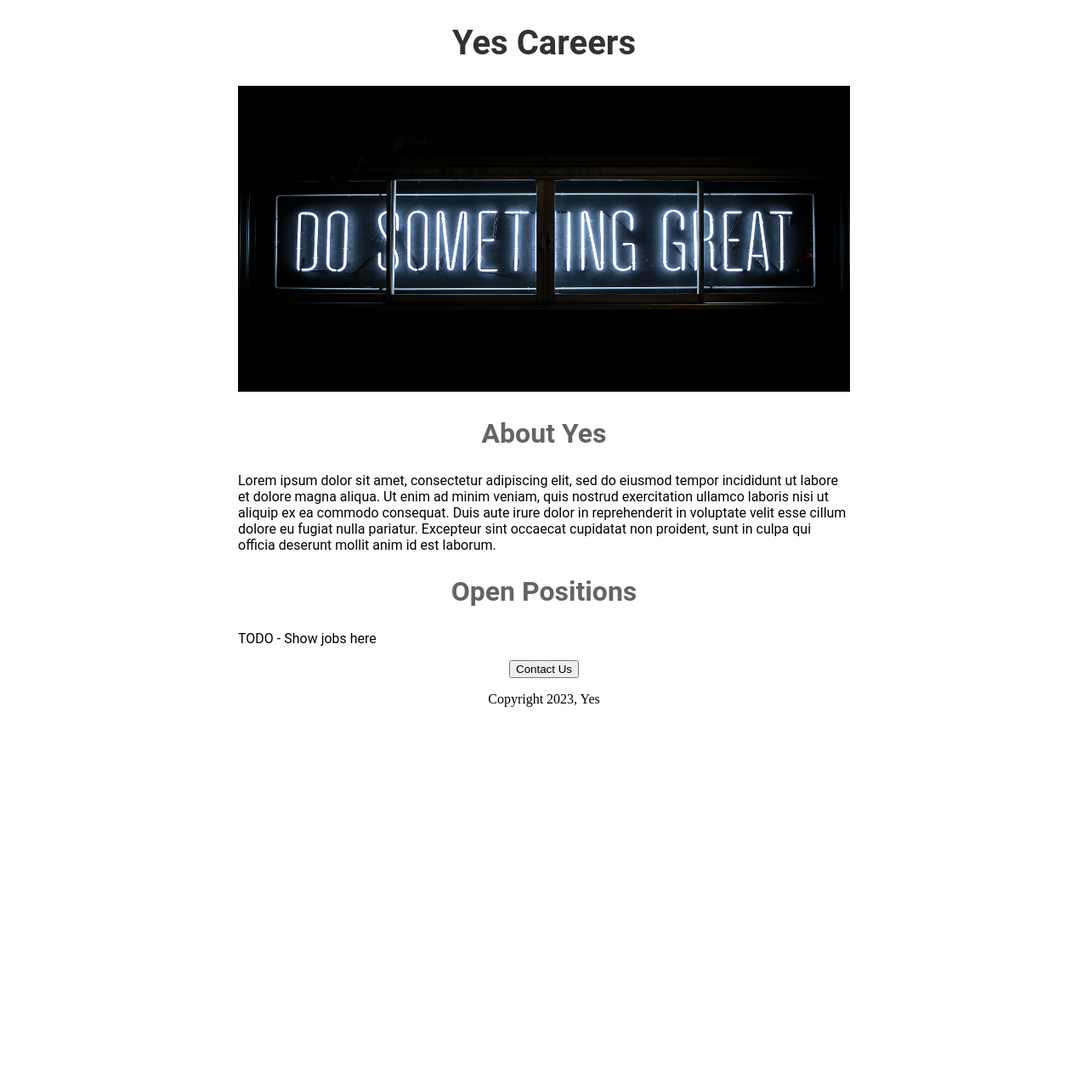
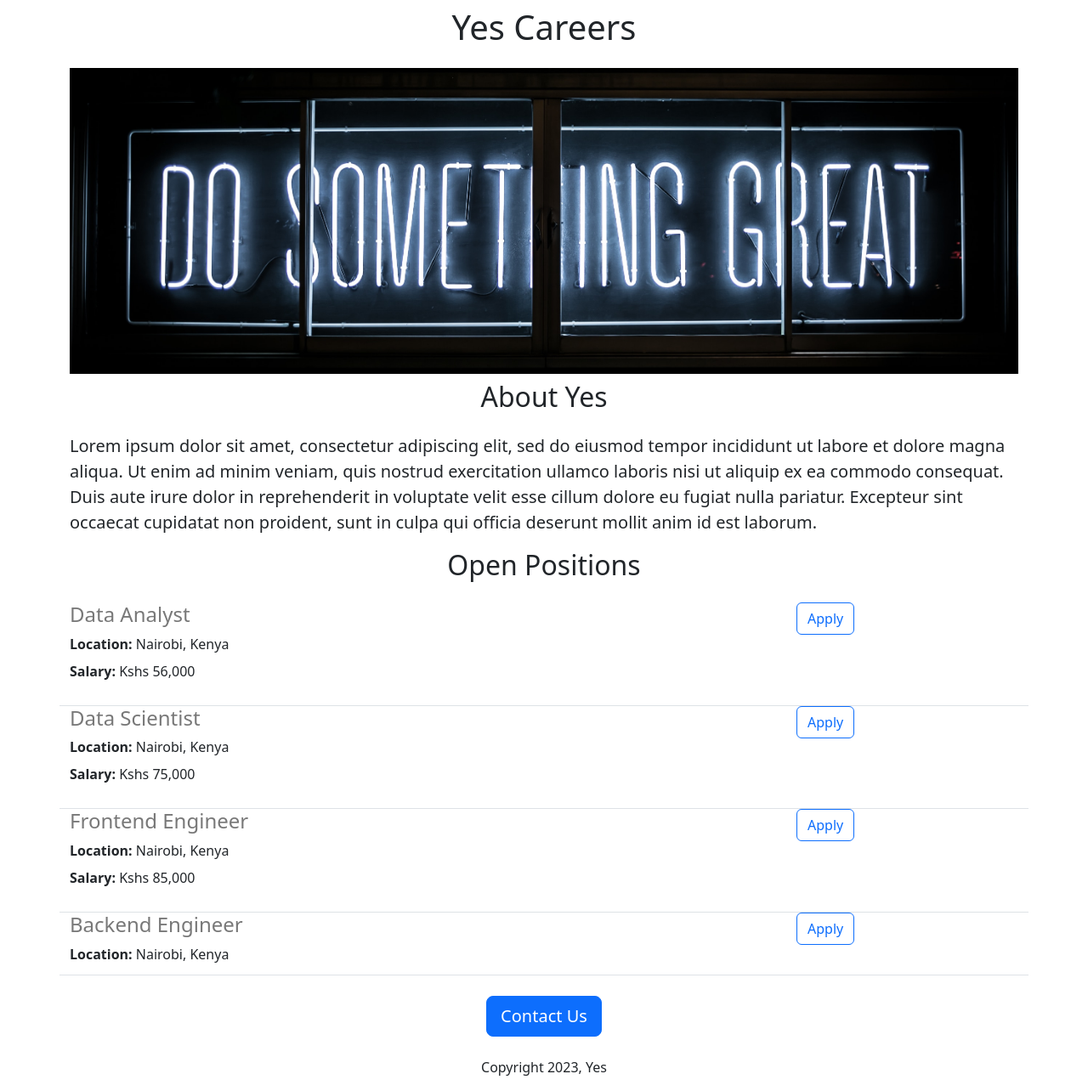
Before and after one commit to Obony/yes-website, a Flask app: page / in a window 1280 px wide. Shown: the whole page at 85% size. Before the commit the page ends 832 px from the top, so only its background shows below. Run offline with Flask 3, Linux system fonts and the light colour scheme.

Commit message:
Added dynamic data and api route

```diff
--- a/app.py
+++ b/app.py
@@ -1,10 +1,44 @@
-from flask import Flask, render_template
+from flask import Flask, render_template, jsonify
 
 app = Flask(__name__)
 
+
+JOBS = [
+  {
+    'id': 1,
+    'title': 'Data Analyst',
+    'location': 'Nairobi, Kenya',
+    'salary': 'Kshs 56,000'
+  },
+  {
+    'id': 2,
+    'title': 'Data Scientist',
+    'location': 'Nairobi, Kenya',
+    'salary': 'Kshs 75,000'
+  },
+  {
+    'id': 3,
+    'title': 'Frontend Engineer',
+    'location': 'Nairobi, Kenya',
+    'salary': 'Kshs 85,000'
+  },
+  {
+    'id': 4,
+    'title': 'Backend Engineer',
+    'location': 'Nairobi, Kenya'
+  }
+]
+
 @app.route("/")
 def hello_world():
-    return render_template('home.html')
+    return render_template('home.html',
+                           jobs=JOBS,
+                           company_name='Yes')
+
+
+@app.route("/api/jobs")
+def list_jobs():
+  return jsonify(JOBS)
 
 
 if __name__ == "__main__":
--- a/templates/home.html
+++ b/templates/home.html
@@ -5,53 +5,35 @@
   <meta http-equiv="X-UA-Compatible" content="IE=edge">
   <meta name="viewport" content="width=device-width, initial-scale=1.0">
   <title> Yes Career </title>
+  <link href="https://cdn.jsdelivr.net/npm/bootstrap@5.3.1/dist/css/bootstrap.min.css" rel="stylesheet" integrity="sha384-4bw+/aepP/YC94hEpVNVgiZdgIC5+VKNBQNGCHeKRQN+PtmoHDEXuppvnDJzQIu9" crossorigin="anonymous">
 
   <style>
-    h1 {
-      font-size: 40px;
-      font-family: Roboto;
-      font-weight: bold;
-      color: rgb(50, 50, 50);
-      text-align: center;
-    }
-
     #banner {
+      height: 360px;
       width: 100%;
-      height: 360px;
-      object-fit: covcover   }
-
-    h2 {
-      font-size: 32px;
-      font-family: Roboto;
-      color: rgb(100, 100, 100);
-      text-align: center;
-    }
-
-    .bodytext {
-      font-family: Roboto;
-      color: rgb(80)80, 80);
-    }
-
-    #container {
-      max-width: 720px;
-      margin: 0 auto;
+      object-fit: cover;
     }
   </style>
+
 </head>
 <body>
-  <div id="container">
-    <h1> Yes Careers </h1>
-    <img id="banner" src="https://yes-website--obony.repl.co/static/banner.jpeg" >
-    <h2> About Yes </h2>
-    <p class="bodytext">
+  <div class="container">
+    <h1 class="text-center mt-2 mb-4"> {{company_name}} Careers </h1>
+    <img class="img-fluid" id="banner" src="https://yes-website--obony.repl.co/static/banner.jpeg" >
+    <h2 class="text-center mt-2 mb-4"> About Yes </h2>
+    <p class="lead">
       Lorem ipsum dolor sit amet, consectetur adipiscing elit, sed do eiusmod tempor incididunt ut labore et dolore magna aliqua. Ut enim ad minim veniam, quis nostrud exercitation ullamco laboris nisi ut aliquip ex ea commodo consequat. Duis aute irure dolor in reprehenderit in voluptate velit esse cillum dolore eu fugiat nulla pariatur. Excepteur sint occaecat cupidatat non proident, sunt in culpa qui officia deserunt mollit anim id est laborum.
     </p>
-    <h2> Open Positions </h2>
-    <p class="bodytext">TODO - Show jobs here </p>
+    <h2 class="text-center mt-2 mb-4"> Open Positions </h2>
+    <div>
+      {% for job in jobs %}
+        {% include 'jobitem.html' %}
+      {% endfor %}
+    </div>
 
-    <div style="text-align:center;">
-      <button> Contact Us </button>
-      <p>Copyright 2023, Yes </p>
+    <div class="text-center mt-4">
+      <button class="btn btn-primary btn-lg"> Contact Us </button>
+      <p class="mt-4">Copyright 2023, Yes </p>
     </div>
 
   </div>
--- /dev/null
+++ b/templates/jobitem.html
@@ -0,0 +1,23 @@
+<div class="border-bottom row" style="padding-bottom:4px;">
+  <div class="col-9">
+    <h4 style="color:rgb(120,120,120);">
+      {{ job['title'] }}
+    </h4>
+    <div class="mb-2">
+      <b>Location: </b>
+      {{ job['location'] }}
+    </div>
+    {% if 'salary' in job %}
+      <div class="mb-4">
+        <b>Salary: </b>
+        {{ job['salary'] }}
+      </div>
+    {% endif %}
+  </div>
+  <div class="col-3">
+    <button type="button" class="btn btn-outline-primary">
+      Apply
+    </button>
+  </div>
+
+</div>
```
